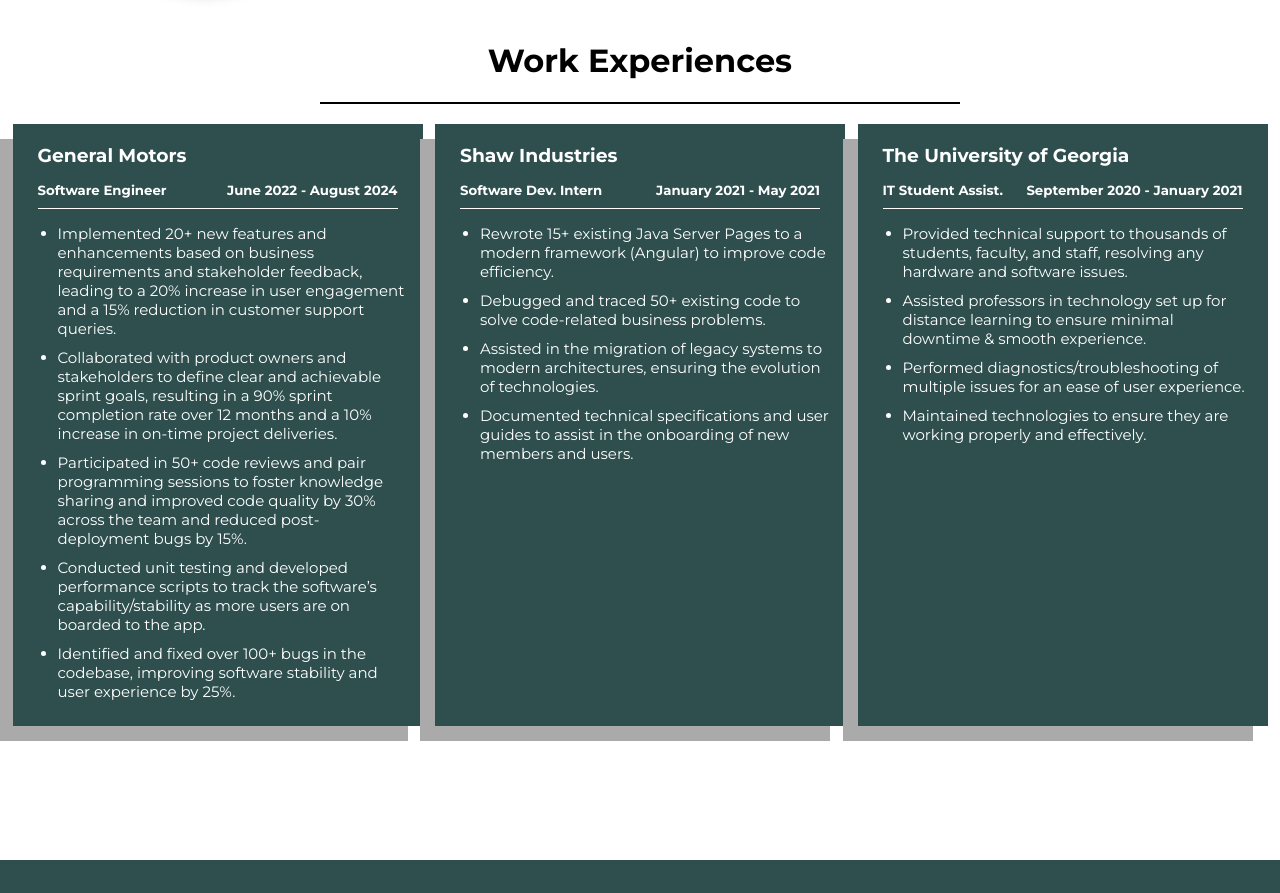
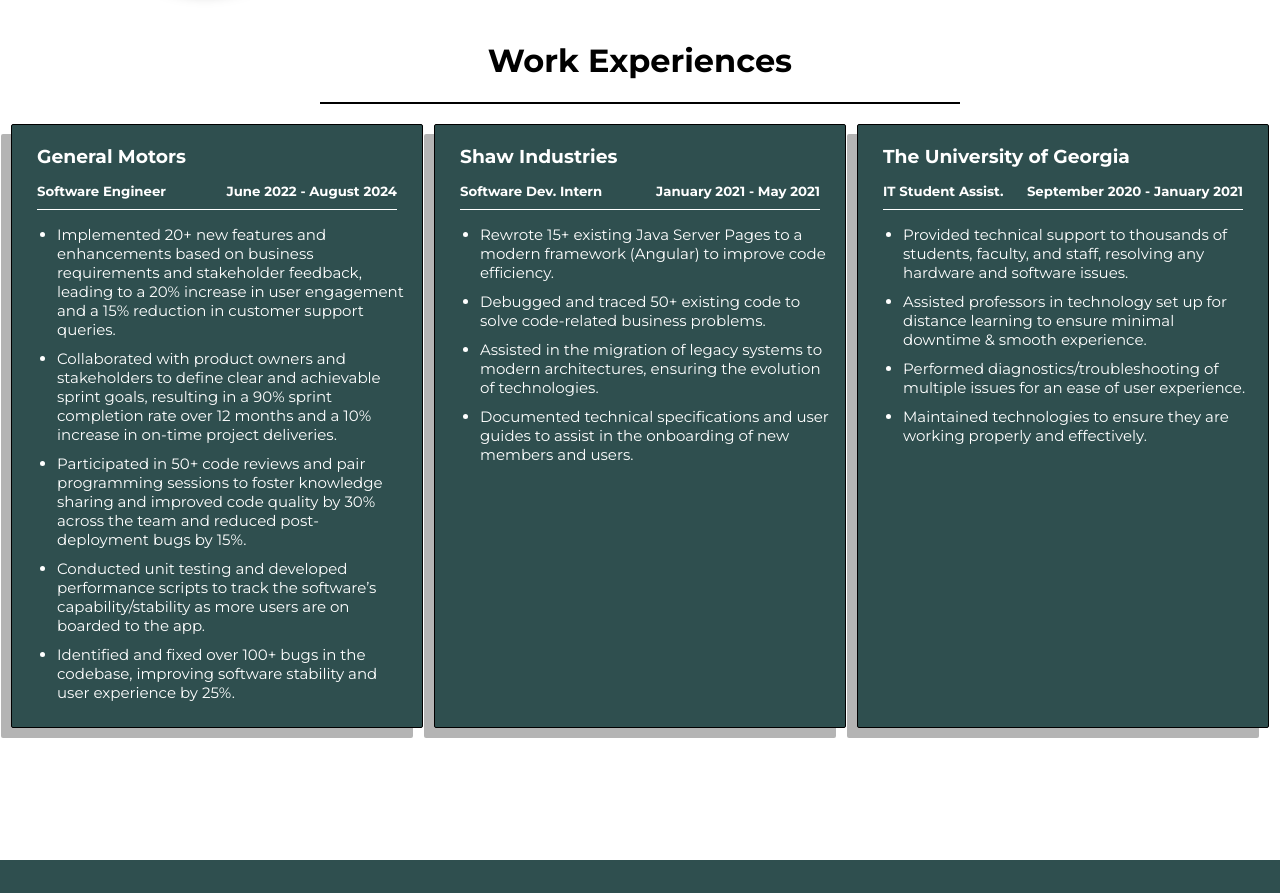
Before and after one commit to TangoCode99/react-practice, a React (Create React App) app: page /about in a window 1280 px wide. Shown: the part 2160-3053 px from the top of the page. Built offline with nearby package versions, Linux system fonts and the light colour scheme.

Commit message:
projects height/width

```diff
--- a/src/components/about.css
+++ b/src/components/about.css
@@ -346,11 +346,14 @@
 }
 
 .body-wrapper {
-  background-color: darkslategray;
+  position: relative;
+  z-index: 1;
+  background-color: #2f4f4f;
   color: white;
   padding: 0px 5px 10px 5px;
-
-  box-shadow: -15px 15px rgb(170, 170, 170);
+  border: 1px solid black;
+  box-shadow: -10px 10px rgba(130, 130, 130, 0.6);
+  border-radius: 2px;
 
   h3 {
     text-align: left;
@@ -410,6 +413,7 @@
   padding: 0 0 20px;
   background-color: #bbcbcb;
   border-radius: 5%;
+  height: 60vh;
 
   .wrapper-right {
     text-align: left;
@@ -418,8 +422,8 @@
 
 .temp-img {
   border-radius: 5% 5% 0 0;
-  width: 300px;
-  height: 300px;
+  width: 20vw;
+  height: 50vh;
   background-color: #808080;
   align-content: center;
 }
```
